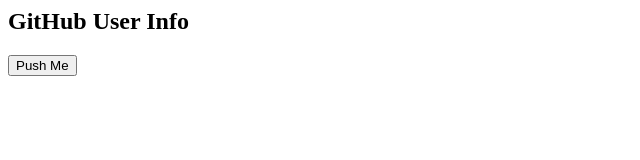
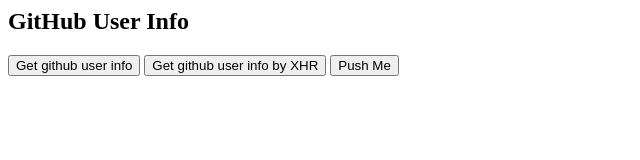
Before and after one commit to nakanoh8/jsprimer-ajaxapp, a plain HTML site: page index.html in a window 1280 px wide. Shown: the whole page, without its empty margins (0-640 px from the left). Drawn offline with Linux system fonts and the light colour scheme; no server answers.

Commit message:
~HTTP通信：fetchUserInfo()を作成

```diff
--- a/index.html
+++ b/index.html
@@ -5,6 +5,8 @@
   </head>
   <body>
     <h2>GitHub User Info</h2>
+    <button onclick="fetchUserInfo('nananakano000')">Get github user info</button>
+    <button onclick="fetchUserInfoByXHR('nananakano000')">Get github user info by XHR</button>
     <script src="index.js"></script>
   </body>
 </html>
--- a/index.js
+++ b/index.js
@@ -10,11 +10,36 @@
 button.textContent = "Push Me";
 document.body.appendChild(button);
 
-const userId = "nananakano000";
-fetch(`https://api.github.com/users/${encodeURIComponent(userId)}`)
+function fetchUserInfo(userId){
+    fetch(`https://api.github.com/users/${encodeURIComponent(userId)}`)
     .then(response => {
         console.log(response.status);
-        return response.json().then(userInfo => {
+        if(!response.ok){
+            console.error("エラーレスポンス", response);
+        }else{
+            return response.json().then(userInfo => {
+                console.log(userInfo);
+            });
+        }
+    }).catch(error => {
+        console.error(error);
+    });
+}
+
+function fetchUserInfoByXHR(userId){
+    const req = new XMLHttpRequest();
+    req.open("GET", `https://api.github.com/users/${encodeURIComponent(userId)}`);
+    req.addEventListener("load", () => {
+        if(req.status >= 200 && req.status < 300){
+            const userInfo = JSON.parse(req.responseText);
             console.log(userInfo);
-        });
+        }else{
+            console.error("エラーレスポンス", req.statusText);
+        }
     });
+    req.addEventListener("error", () => {
+        console.error("ネットワークエラー");
+    });
+
+    req.send();
+}
```
